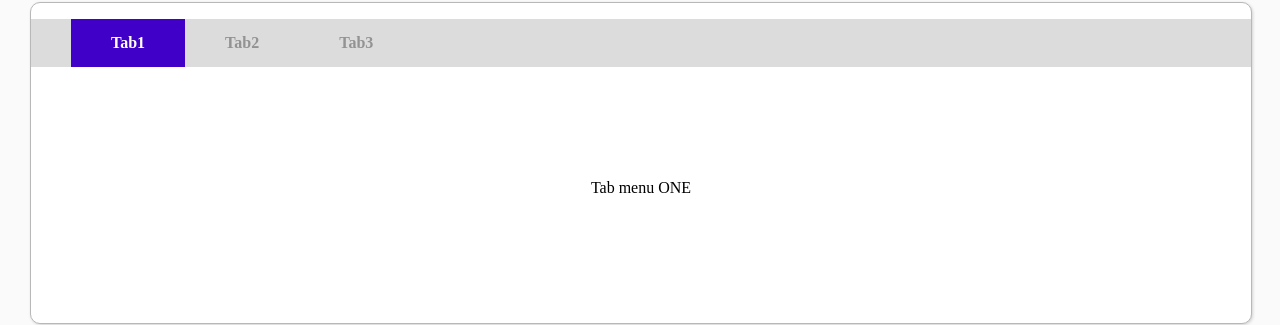
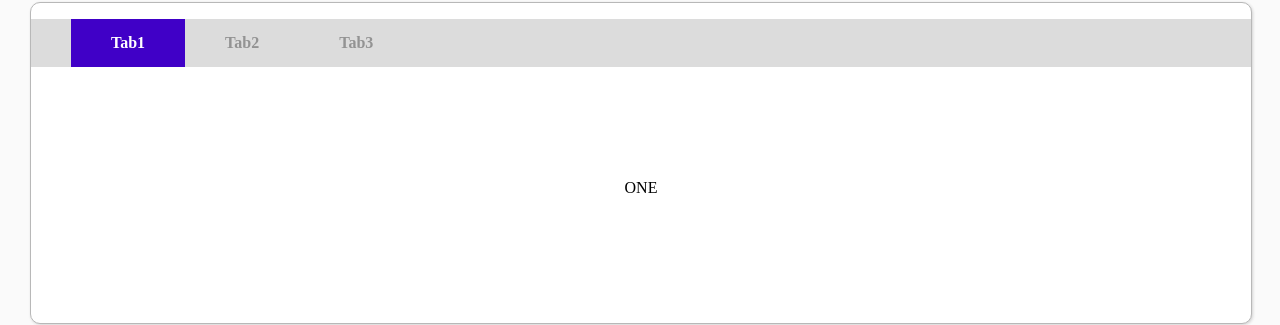
Before and after one commit to ciocio97/today_i_learned, a React (Create React App) app in the folder Education_in_CodeStates/21.09.14 im-sprint-react-custom-component/: page / in a window 1280 px wide. Shown: the part 885-1210 px from the top of the page. Built offline with nearby package versions, Linux system fonts and the light colour scheme; the HTML template or start-up script is replaced by a standard one.

Commit message:
change style & when input the same value, clear the input box

```diff
--- a/Education_in_CodeStates/21.09.14 im-sprint-react-custom-component/src/components/BareMinimumRequirements/Tab.js
+++ b/Education_in_CodeStates/21.09.14 im-sprint-react-custom-component/src/components/BareMinimumRequirements/Tab.js
@@ -39,9 +39,9 @@ export const Tab = () => {
   // currentTab 상태와 currentTab을 갱신하는 함수가 존재해야 하고, 초기값은 0 입니다.
 
   const menuArr = [
-    { name: 'Tab1', content: 'Tab menu ONE' },
-    { name: 'Tab2', content: 'Tab menu TWO' },
-    { name: 'Tab3', content: 'Tab menu THREE' },
+    { name: 'Tab1', content: 'ONE' },
+    { name: 'Tab2', content: 'TWO' },
+    { name: 'Tab3', content: 'THREE' },
   ];
 
   const [currentTab, setCurrentTab] = useState(0);
```
